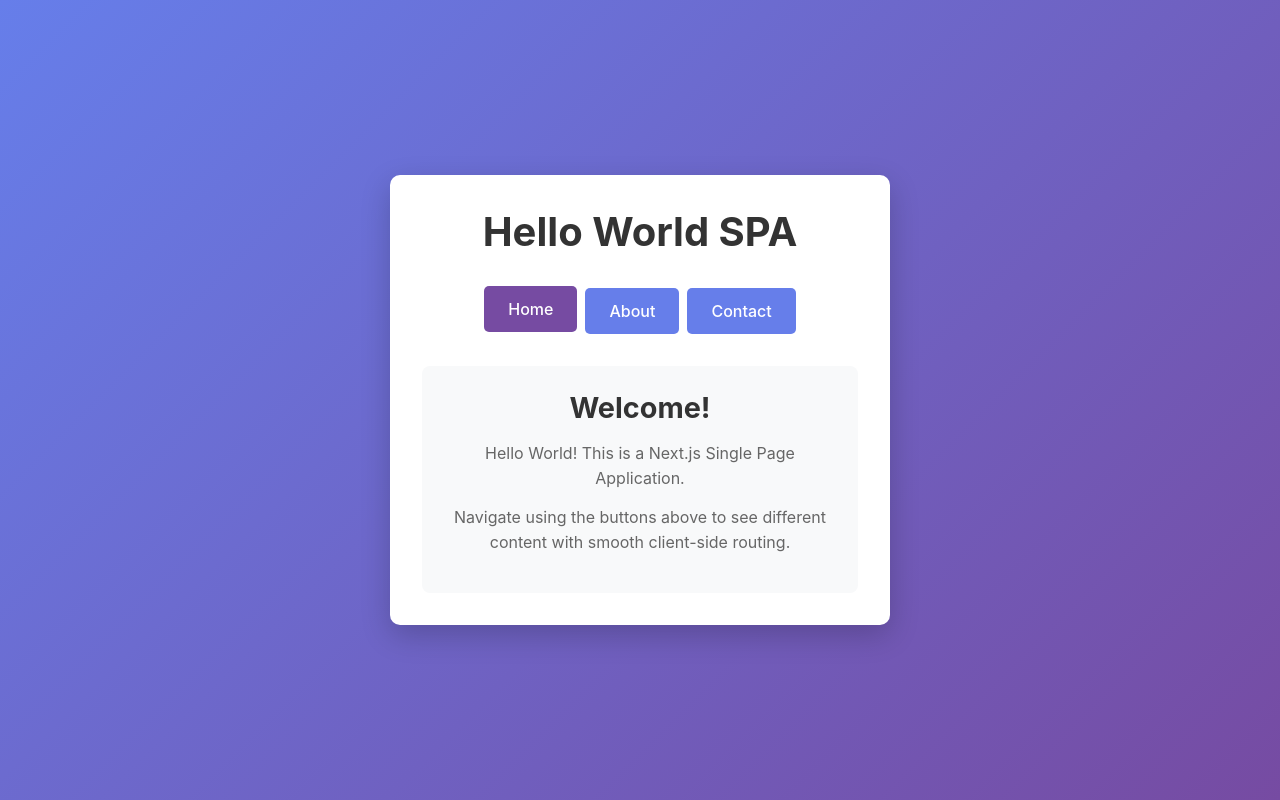
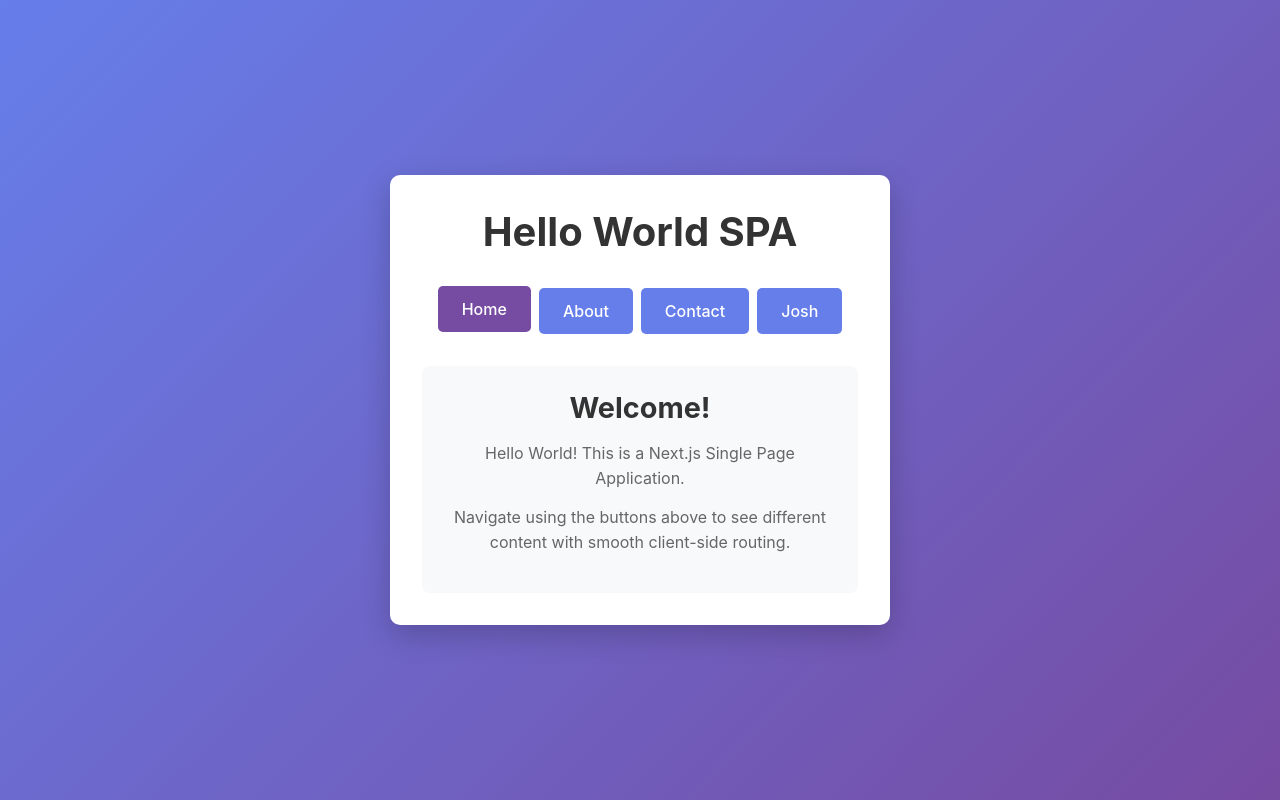
Before and after one commit to cohenjosh10/time, a Next.js app: page / in a window 1280 px wide. Built offline with nearby package versions, Linux system fonts and the light colour scheme.

Commit message:
show info about josh

```diff
--- a/app/page.tsx
+++ b/app/page.tsx
@@ -3,7 +3,7 @@
 import { useState } from 'react'
 import styles from './page.module.css'
 
-type PageType = 'home' | 'about' | 'contact'
+type PageType = 'home' | 'about' | 'contact' | 'josh'
 
 export default function Home() {
   const [currentPage, setCurrentPage] = useState<PageType>('home')
@@ -32,6 +32,14 @@ export default function Home() {
             <h2>Contact</h2>
             <p>This is the contact page of our Hello World Next.js SPA.</p>
             <p>In a real application, you might have a contact form with server actions here!</p>
+          </div>
+        )
+      case 'josh':
+        return (
+          <div className={styles.pageContent}>
+            <h2>About Josh</h2>
+            <p>Josh is an investor at Innovation Endeavors.</p>
+            <p>Innovation Endeavors is a venture capital firm that invests in transformative technology companies.</p>
           </div>
         )
       default:
@@ -63,6 +71,12 @@ export default function Home() {
           >
             Contact
           </button>
+          <button
+            onClick={() => setCurrentPage('josh')}
+            className={`${styles.navButton} ${currentPage === 'josh' ? styles.active : ''}`}
+          >
+            Josh
+          </button>
         </nav>
 
         <div className={styles.content}>
```
